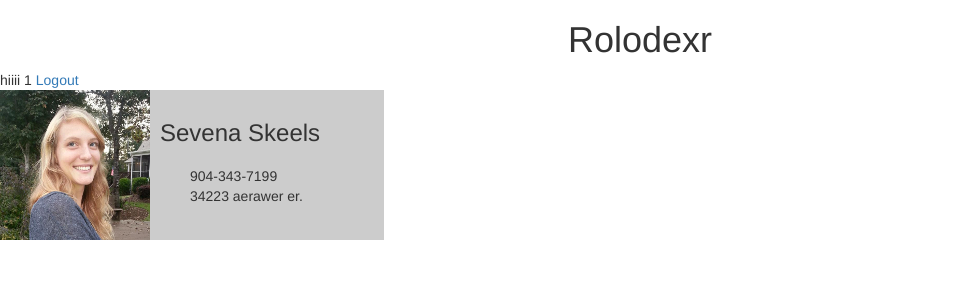
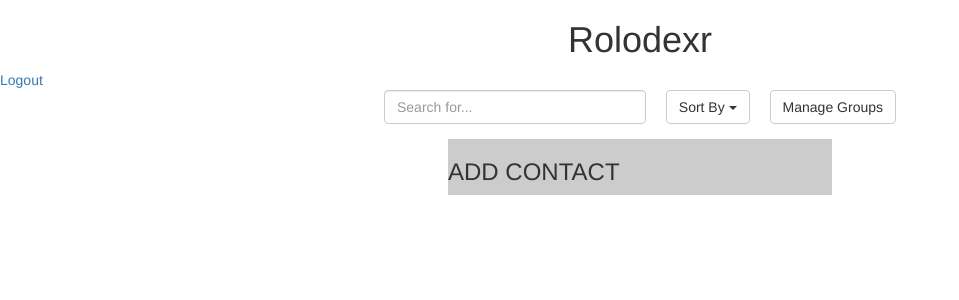
Before and after one commit to jellybeanfiend/rolodexr, a Flask app: template app/templates/index.html in a window 1280 px wide. Shown: the top 300 px of the page, without its empty margins (0-959 px from the left). Run offline with Flask 2, Linux system fonts and the light colour scheme; the template is opened without the code that fills it, so the values that code supplies are empty; the visitor is signed in with stand-in values (Sample User, id 1); data comes from the database, SQL or seed files in the repository; some libraries are stand-ins or nearby versions.

Commit message:
finally got database working, added sorting and filtering for contacts

```diff
--- a/app/forms.py
+++ b/app/forms.py
@@ -3,7 +3,7 @@ from wtforms import StringField, BooleanField
 from wtforms.validators import DataRequired
 
 class AddContact(Form):
-    name = StringField('name', validators=[DataRequired()])
+    name = StringField('name')
     phone = StringField('phone')
     address = StringField('address')
     email = StringField('email')
--- a/app/static/css/style.css
+++ b/app/static/css/style.css
@@ -10,16 +10,58 @@ h1{
 	margin-top: 5px;
 }
 
-.contact-card{
+.controls{
+	width: 40%;
+	margin: 0 auto;
+	display:flex;
+	justify-content: space-around;
+}
+
+.controls button{
+	margin-left: 20px;
+}
+
+.contact-card:before{
+	content: "";
+	position: absolute;
+	right: 0;
+	top: -10;
+	width: 20px;
+}
+
+.contacts > li{
+	background-color: #ccc;
+	display: flex;
+	margin: 15px 15px;
+	width: 30%;
+	/*flex: 1 30%;*/
+}
+
+/*.contact-card{
 	background-color: #ccc;
 	width: 30%;
 	display: flex;
-}
+	margin: 15px 15px;
+}*/
 
 .contact-card h3{
-	padding: 10px;
+	padding-left: 5px;
+	margin: 5px;
 }
 
 .contact-card ul{
 	list-style-type: none;
+	padding-left: 5px;
+	margin: 5px;
 }
+
+
+.contacts{
+	display: flex;
+	flex-flow: row wrap;
+	justify-content: center;
+	align-content: space-between;
+	list-style-type:none;
+	margin: 0;
+	padding: 0;
+}
--- /dev/null
+++ b/app/static/js/script.js
@@ -0,0 +1,37 @@
+$(document).ready(function(){
+	$('#filter').on('keyup', function(){
+		filter = this.value
+		$('.contact-card').each(function(){
+			if(!$(this).text().match(filter))
+				$(this).hide();
+			else
+				$(this).show();
+		})
+	})
+
+	$('.dropdown-menu li a').on('click', function(){
+		var type = $(this).data('sort');
+		switch(type){
+			case 'first':
+				$('.contact-card').sort(sort_first).appendTo('.contacts');
+				break;
+			case 'last':
+				$('.contact-card').sort(sort_last).appendTo('.contacts');
+				break;
+		}
+	})
+
+	function sort_first(elem1,elem2){
+		return ($(elem2).find('h3').text().toLowerCase()) < ($(elem1).find('h3').text().toLowerCase()) ? 1 : -1;
+	}
+
+	function sort_last(elem1,elem2){
+		return get_last_name(elem2) < get_last_name(elem1) ? 1 : -1;
+	}
+
+	function get_last_name(elem){
+		return $(elem).find('h3').text().toLowerCase().split(" ").pop();
+	}
+
+
+})
--- a/app/templates/base.html
+++ b/app/templates/base.html
@@ -13,7 +13,9 @@
 	<body>
 	<h1>Rolodexr</h1>
 		{% block content %}{% endblock %}
-		<!--<script src="https://ajax.googleapis.com/ajax/libs/jquery/1.11.2/jquery.min.js"></script>
-		<script src="js/bootstrap.min.js"></script> -->
+		<script src="https://ajax.googleapis.com/ajax/libs/jquery/1.11.2/jquery.min.js"></script>
+		<!--<script src="//cdnjs.cloudflare.com/ajax/libs/list.js/1.1.1/list.min.js"></script>-->
+		<script src="/static/js/script.js"></script>
+		<script src="/static/js/bootstrap.min.js"></script>
 	</body>
 </html>
--- a/app/templates/index.html
+++ b/app/templates/index.html
@@ -1,20 +1,42 @@
 {% extends "base.html" %}
 {% block content %}
-hiiii {{ current_user.id }}
-<a href="{{ url_for('security.logout') }}">Logout</a>
+  <a href="{{ url_for('security.logout') }}">Logout</a>
+  <div class="controls">
+    <input type="text" class="form-control" id="filter" placeholder="Search for...">
 
-    <div class="contact-card">
-      <img src="/static/imgs/icon.jpg">
-      <div class="contact-text">
-        <h3>Sevena Skeels</h3>
-        <ul>
-          <li>904-343-7199</li>
-          <li>34223 aerawer er.</li>
-        </ul>
-      </div>
+    <div class="dropdown">
+      <button class="btn btn-default dropdown-toggle" type="button" data-toggle="dropdown" aria-expanded="true">
+        Sort By
+        <span class="caret"></span>
+      </button>
+      <ul class="dropdown-menu" role="menu" aria-labelledby="dropdownMenu1">
+        <li role="presentation"><a role="menuitem" tabindex="-1" href="#" data-sort="first">First Name</a></li>
+        <li role="presentation"><a role="menuitem" tabindex="-1" href="#" data-sort="last">Last Name</a></li>
+        <li role="presentation"><a role="menuitem" tabindex="-1" href="#" data-sort="group">Group</a></li>
+      </ul>
     </div>
 
+    <button class="btn btn-default" id="manage">Manage Groups</button>
+
+  </div>
+
+  <ul class="contacts">
+    <li>
+      <h3>ADD CONTACT</h3>
+    </li>
     {% for contact in contacts %}
-      {{ contact }}
+        <li class="contact-card">
+          <img src="/static/imgs/icon.jpg">
+          <div class="contact-text">
+            <h3 data-type="name">{{ contact.name }}</h3>
+            <ul>
+              <li data-type="phone">{{ contact.phone or 'phone' }}</li>
+              <li data-type="email">{{ contact.email or 'email' }}</li>
+              <li data-type="address">{{ contact.address or 'address' }}</li>
+            </ul>
+          </div>
+      </li>
     {% endfor %}
+  </ul>
+
 {% endblock %}
```
Also changed, not shown: app/__init__.py (+6 -40 lines), app/models.py (added, +38 -0 lines), app/templates/addcontact.html (+10 -7 lines), app/views.py (+14 -9 lines), 3 other files.
